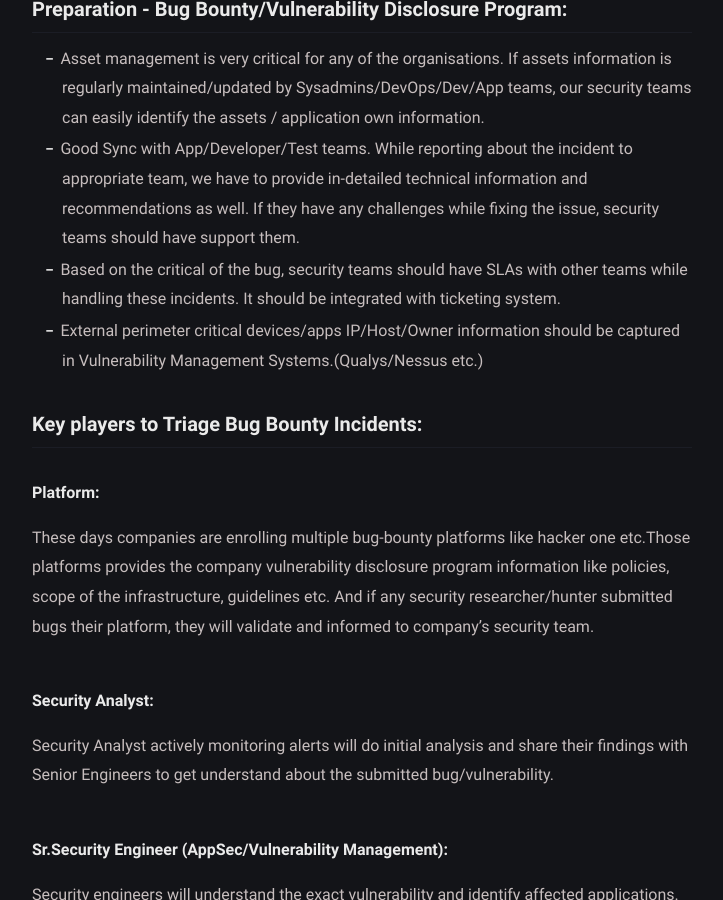
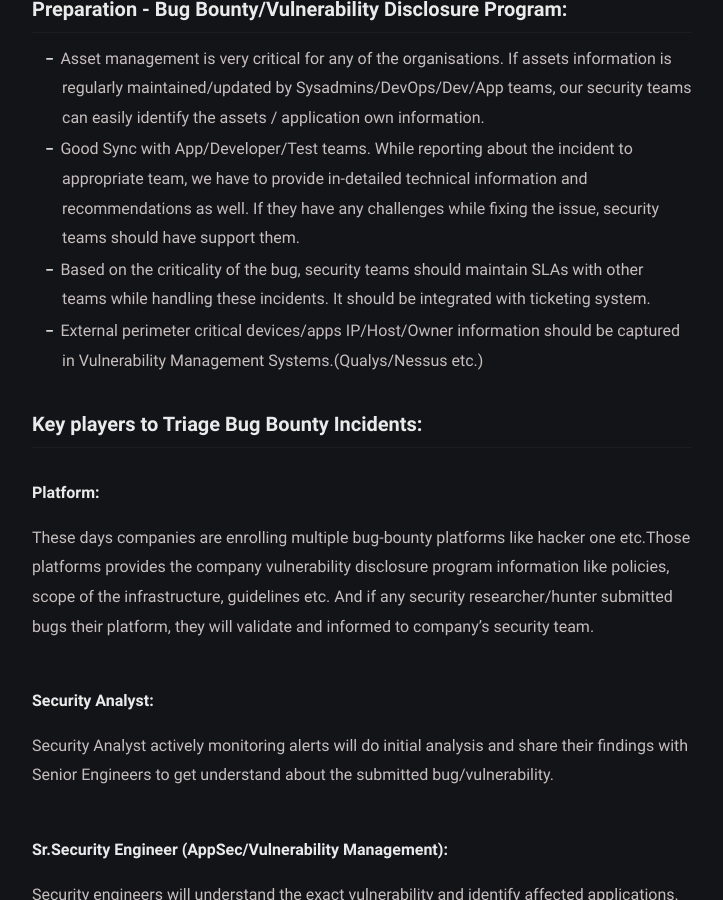
Before and after one commit to zer0trustsec/zer0trustsec.github.io, a Jekyll site: the page built from _posts/blueteam-bugbounty-triage-organization/2020-09-20-blueteam-bugbounty-triage-organization.md, in a window 1280 px wide and 900 px high, scrolled down 1379 px. Shown: the whole window, without its empty margins (278-1001 px from the left). Built offline with Jekyll 4.4.1, drawn with Linux system fonts in a browser that asks for light colours.

Commit message:
Update 2020-09-20-blueteam-bugbounty-triage-organization.md

```diff
--- a/_posts/blueteam-bugbounty-triage-organization/2020-09-20-blueteam-bugbounty-triage-organization.md
+++ b/_posts/blueteam-bugbounty-triage-organization/2020-09-20-blueteam-bugbounty-triage-organization.md
@@ -26,7 +26,7 @@ Most of the organizations doesn't have idea on what challenges CSIRT/SOC/InfoSec
 
 - Asset management is very critical for any of the organisations. If assets information is regularly maintained/updated by Sysadmins/DevOps/Dev/App teams, our security teams can easily identify the assets / application own information.
 - Good Sync with App/Developer/Test teams. While reporting about the incident to appropriate team, we have to provide in-detailed technical information and recommendations as well. If they have any challenges while fixing the issue, security teams should have support them.
-- Based on the critical of the bug, security teams should have SLAs with other teams while handling these incidents. It should be integrated with ticketing system.
+- Based on the criticality of the bug, security teams should maintain SLAs with other teams while handling these incidents. It should be integrated with ticketing system.
 - External perimeter critical devices/apps IP/Host/Owner information should be captured in Vulnerability Management Systems.(Qualys/Nessus etc.)
 
 ### Key players to Triage Bug Bounty Incidents:
```
